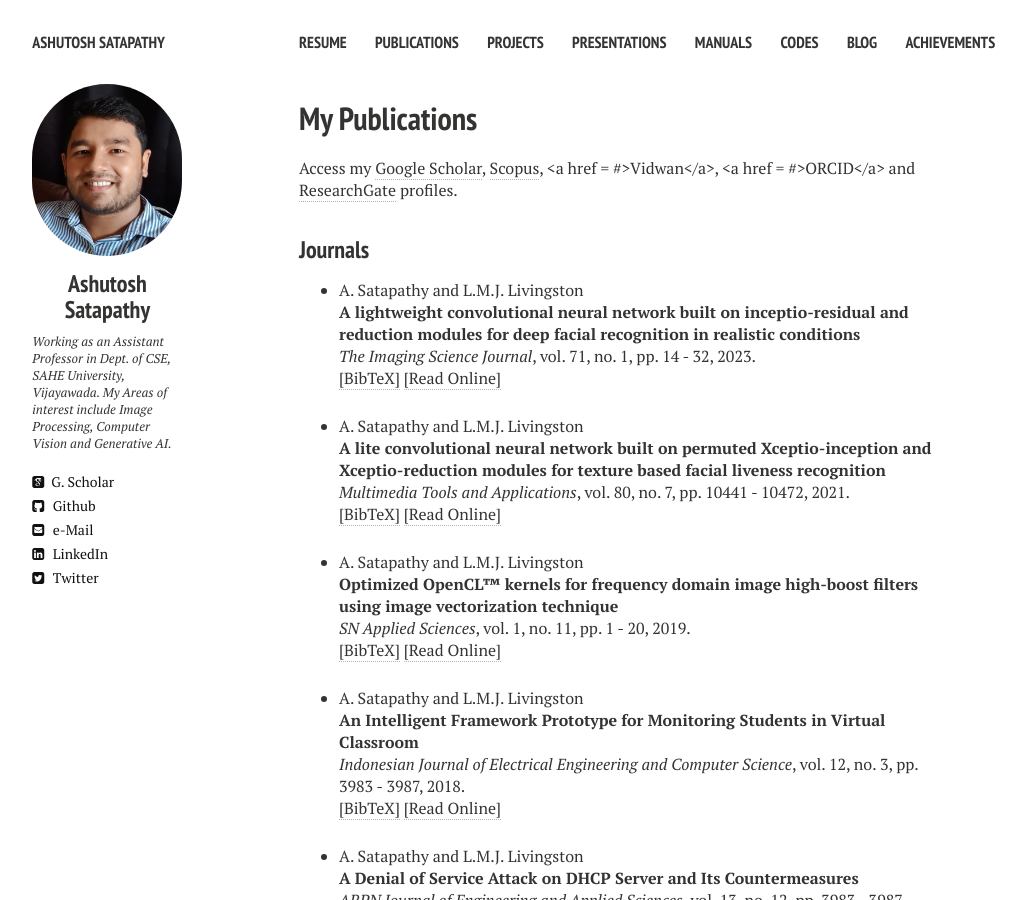
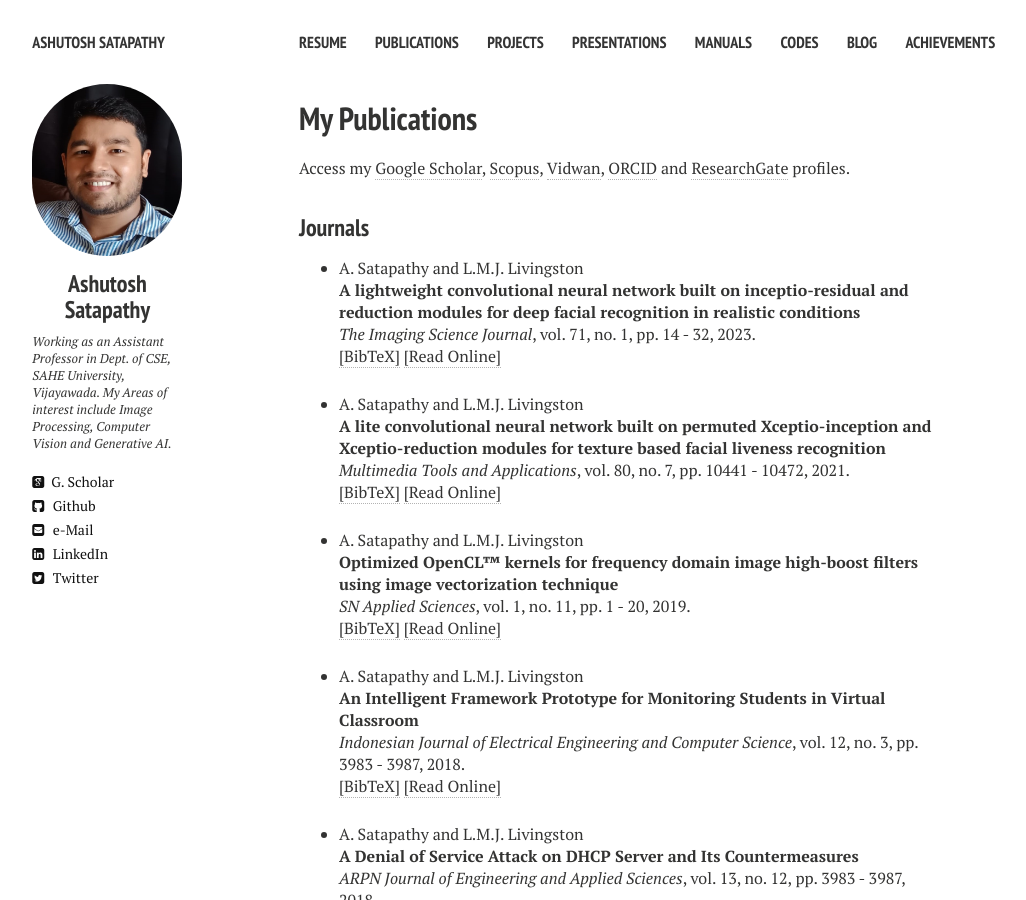
Before and after one commit to ashutoshsatapathy1990/ashutoshsatapathy1990.github.io, a Jekyll site: the page built from publications.md, in a window 1280 px wide and 900 px high. Shown: the whole window, without its empty margins (21-1047 px from the left). Built offline with Jekyll 4.4.1, drawn with Linux system fonts in a browser that asks for light colours; nearby versions of some CDN libraries.

Commit message:
Update publications.md

```diff
--- a/publications.md
+++ b/publications.md
@@ -7,4 +7,4 @@ modified: 13-01-2018
 comments: false
 ---
 
-Access my <a href="https://scholar.google.co.in/citations?user=SwrZkasAAAAJ&hl=en" target="_blank">Google Scholar</a>, <a href = "https://www.scopus.com/authid/detail.uri?authorId=57170065400" target="_blank">Scopus</a>, <a href = #>Vidwan</a>, <a href = #>ORCID</a> and <a href="https://www.researchgate.net/profile/Ashutosh_Satapathy3" target="_blank">ResearchGate</a> profiles.
+Access my <a href="https://scholar.google.co.in/citations?user=SwrZkasAAAAJ&hl=en" target="_blank">Google Scholar</a>, <a href = "https://www.scopus.com/authid/detail.uri?authorId=57170065400" target="_blank">Scopus</a>, <a href = "#">Vidwan</a>, <a href = "#">ORCID</a> and <a href="https://www.researchgate.net/profile/Ashutosh_Satapathy3" target="_blank">ResearchGate</a> profiles.
```
